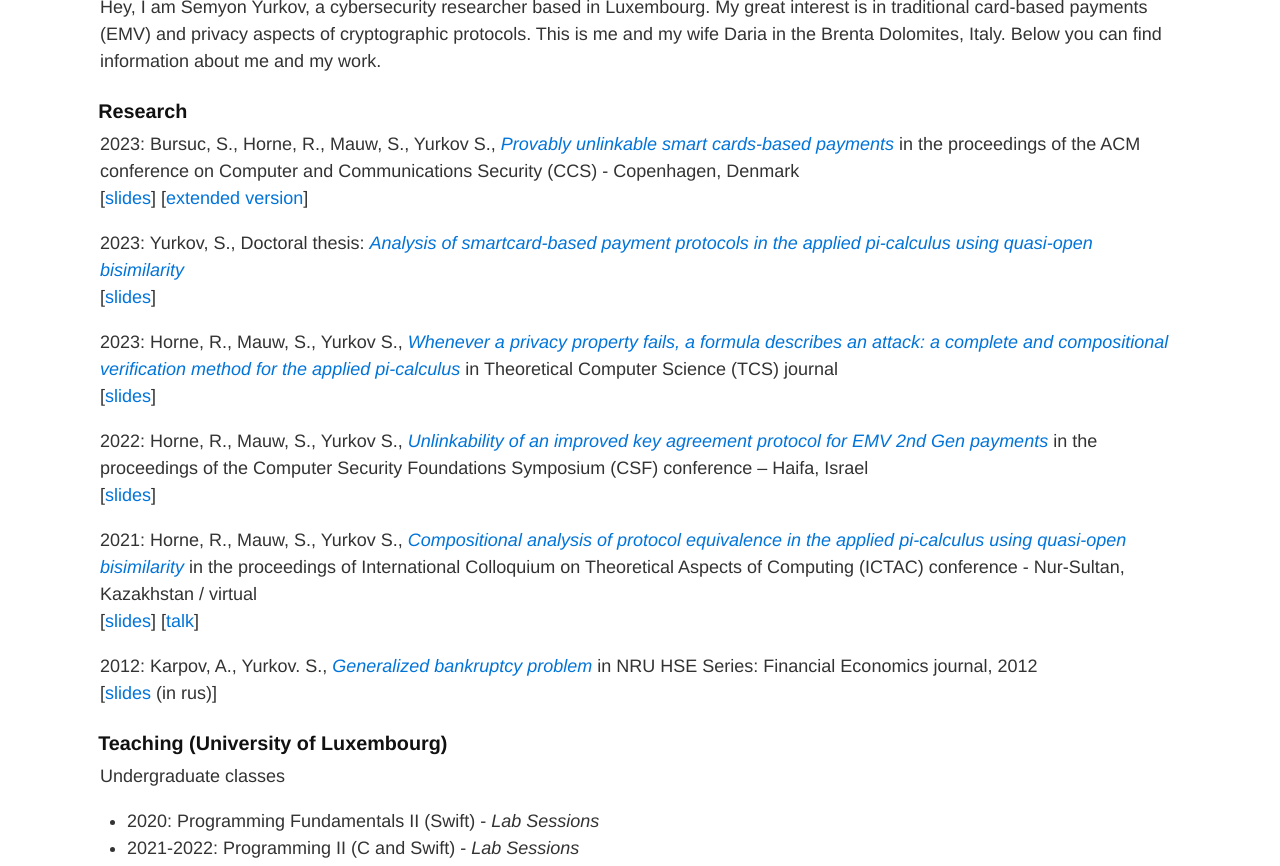
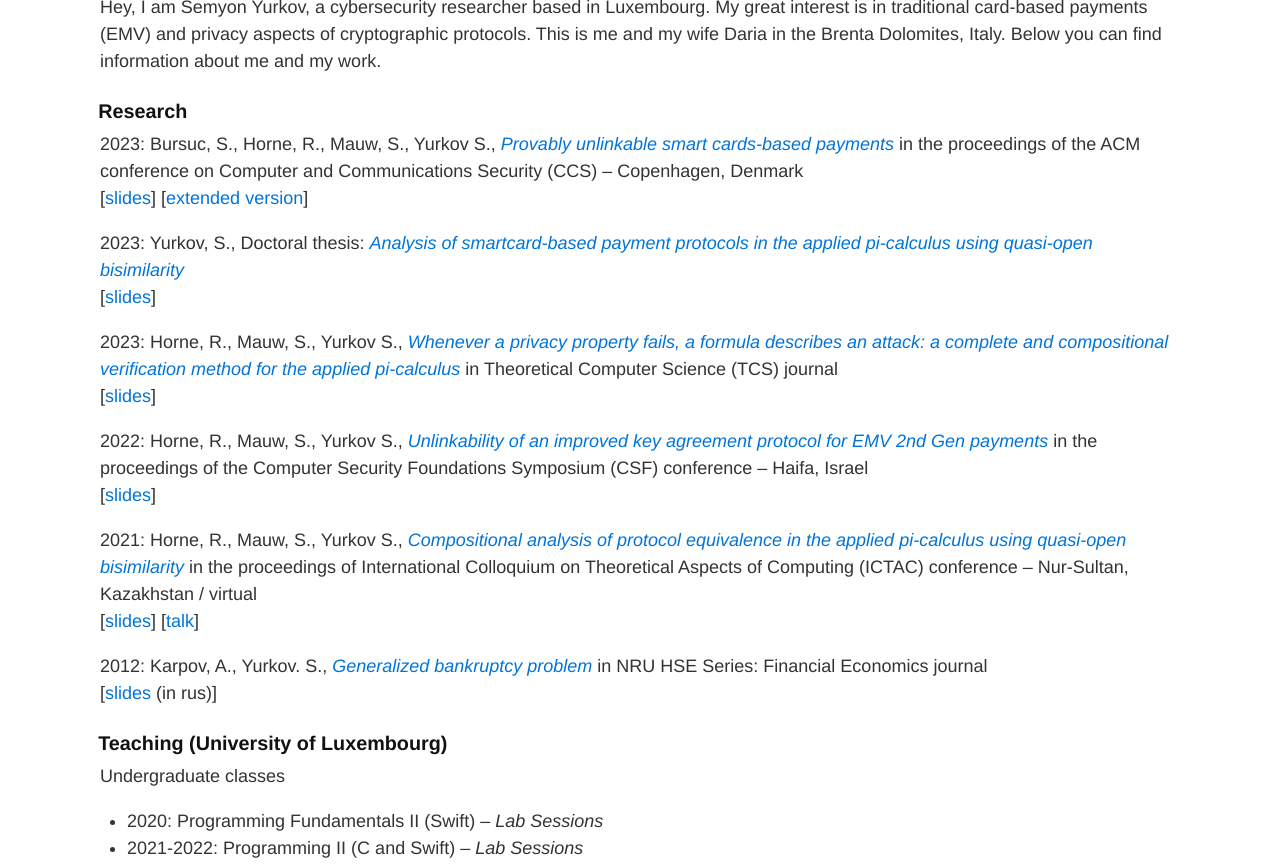
Before and after one commit to marblesurf/marblesurf.github.io, a Jekyll site: the page built from index.md, in a window 1280 px wide, cut to the strip 441-1307 px from the top of the page. Built offline with Jekyll 4.4.1, drawn with Linux system fonts in a browser that asks for light colours; some of the changed text lies outside the part shown.

Commit message:
Update index.md

```diff
--- a/index.md
+++ b/index.md
@@ -8,7 +8,7 @@ Hey, I am Semyon Yurkov, a cybersecurity researcher based in Luxembourg. My grea
 
 ### Research
 
-2023: Bursuc, S., Horne, R., Mauw, S., Yurkov S., *[Provably unlinkable smart cards-based payments](https://dl.acm.org/doi/10.1145/3576915.3623109)* in the proceedings of the ACM conference on Computer and Communications Security (CCS) - Copenhagen, Denmark \
+2023: Bursuc, S., Horne, R., Mauw, S., Yurkov S., *[Provably unlinkable smart cards-based payments](https://dl.acm.org/doi/10.1145/3576915.3623109)* in the proceedings of the ACM conference on Computer and Communications Security (CCS) – Copenhagen, Denmark \
 [[slides](assets/ccs2023.pdf)] [[extended version](https://arxiv.org/abs/2309.03128)]
 
 2023: Yurkov, S., Doctoral thesis: *[Analysis of smartcard-based payment protocols in the applied pi-calculus using quasi-open bisimilarity](https://hdl.handle.net/10993/55510)* \
@@ -20,22 +20,22 @@ Hey, I am Semyon Yurkov, a cybersecurity researcher based in Luxembourg. My grea
 2022: Horne, R., Mauw, S., Yurkov S., *[Unlinkability of an improved key agreement protocol for EMV 2nd Gen payments](https://ieeexplore.ieee.org/document/9919666)* in the proceedings of the Computer Security Foundations Symposium (CSF) conference – Haifa, Israel \
 [[slides](assets/csf2022.pdf)]
 
-2021: Horne, R., Mauw, S., Yurkov S., *[Compositional analysis of protocol equivalence in the applied pi-calculus using quasi-open bisimilarity](https://link.springer.com/chapter/10.1007/978-3-030-85315-0_14)* in the proceedings of International Colloquium on Theoretical Aspects of Computing (ICTAC) conference - Nur-Sultan, Kazakhstan / virtual \
+2021: Horne, R., Mauw, S., Yurkov S., *[Compositional analysis of protocol equivalence in the applied pi-calculus using quasi-open bisimilarity](https://link.springer.com/chapter/10.1007/978-3-030-85315-0_14)* in the proceedings of International Colloquium on Theoretical Aspects of Computing (ICTAC) conference – Nur-Sultan, Kazakhstan / virtual \
 [[slides](assets/ictac2021.pdf)] [[talk](https://satoss.uni.lu/members/semen/img/ictac2021.mp4)]
 
-2012: Karpov, A., Yurkov. S., *[Generalized bankruptcy problem](https://ssrn.com/abstract=2181372)* in NRU HSE Series: Financial Economics journal, 2012 \
+2012: Karpov, A., Yurkov. S., *[Generalized bankruptcy problem](https://ssrn.com/abstract=2181372)* in NRU HSE Series: Financial Economics journal \
 [[slides](assets/gbp2012.pdf) (in rus)]
 
 
 ### Teaching (University of Luxembourg)
 Undergraduate classes
-- 2020: Programming Fundamentals II (Swift) - *Lab Sessions*
-- 2021-2022: Programming II (C and Swift) - *Lab Sessions*
-- 2021: Security II - *Lecturer*
+- 2020: Programming Fundamentals II (Swift) – *Lab Sessions*
+- 2021-2022: Programming II (C and Swift) – *Lab Sessions*
+- 2021: Security II – *Lecturer*
 
 Graduate classes
 - 2019-2022: Security Protocols – *Teaching Assistant*
-- 2023: Security Protocols - *Main Lecturer*
+- 2023: Security Protocols – *Main Lecturer*
 
 ### Service
 I reviewed papers for ICTAC2020, SECRYPT2021, WPES2022, IEEE DSC2022, ESORICS2022, CODASPY2024, ARES2024.
```
